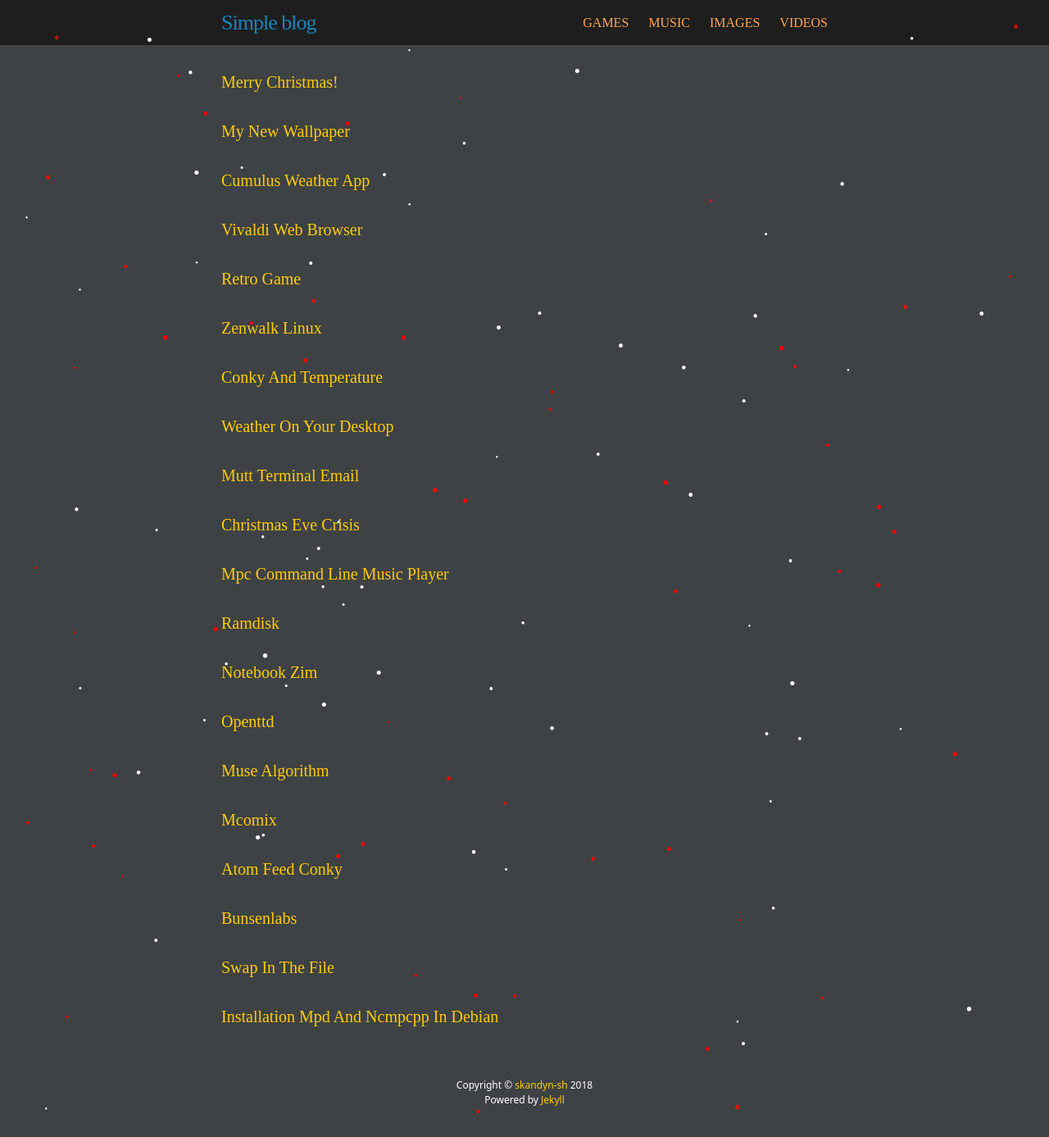
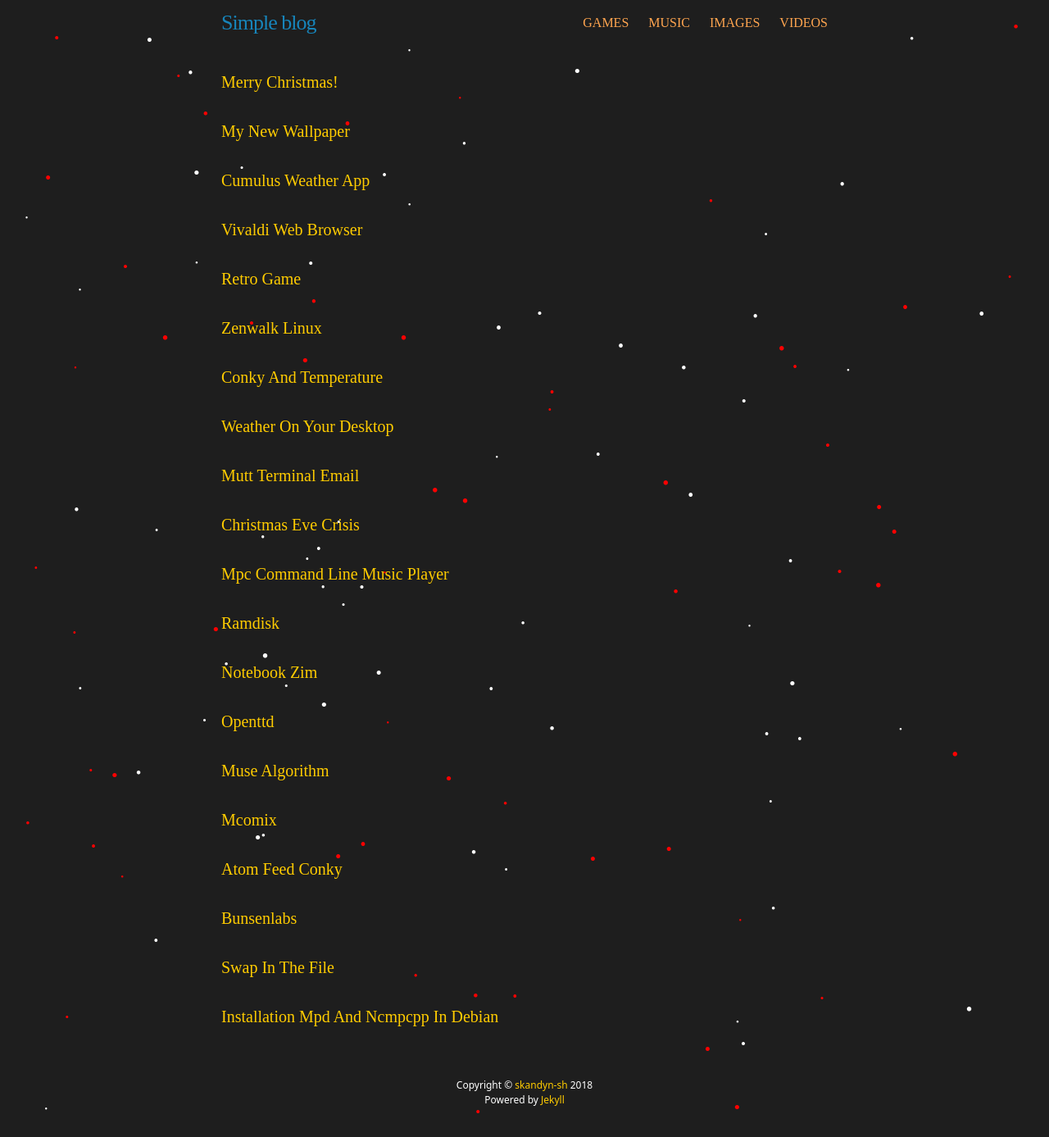
Before and after one commit to skandyn-sh/skandyn-sh.github.io, a Jekyll site: the page built from index.html, in a window 1280 px wide. Shown: the whole page at 82% size. Built offline with Jekyll 4.4.1, drawn with Linux system fonts in a browser that asks for light colours; nearby versions of some CDN libraries; library files that are not in the unit come from our copies; comment, search, counter and statistics services are not loaded.

Commit message:
Update main.scss

```diff
--- a/css/main.scss
+++ b/css/main.scss
@@ -17,7 +17,7 @@
 $text-color2:      #ffa54f;
 $text-color3:      #00ff00;
 $text-color4:      #00ffff;
-$background-color: #3e4244;
+$background-color: #1e1e1e;
 $brand-color:      #ffcc00;
 
 $grey-color:       #66c0ec;
```
